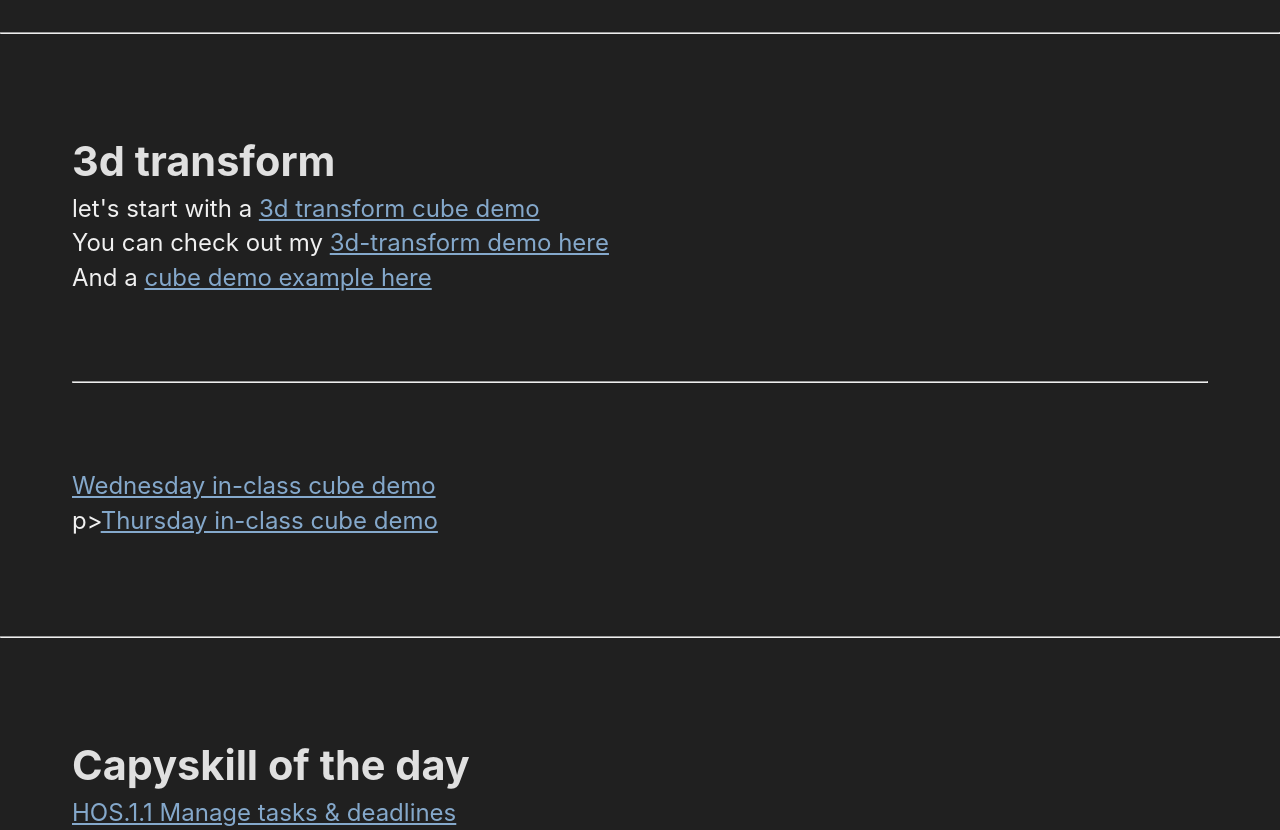
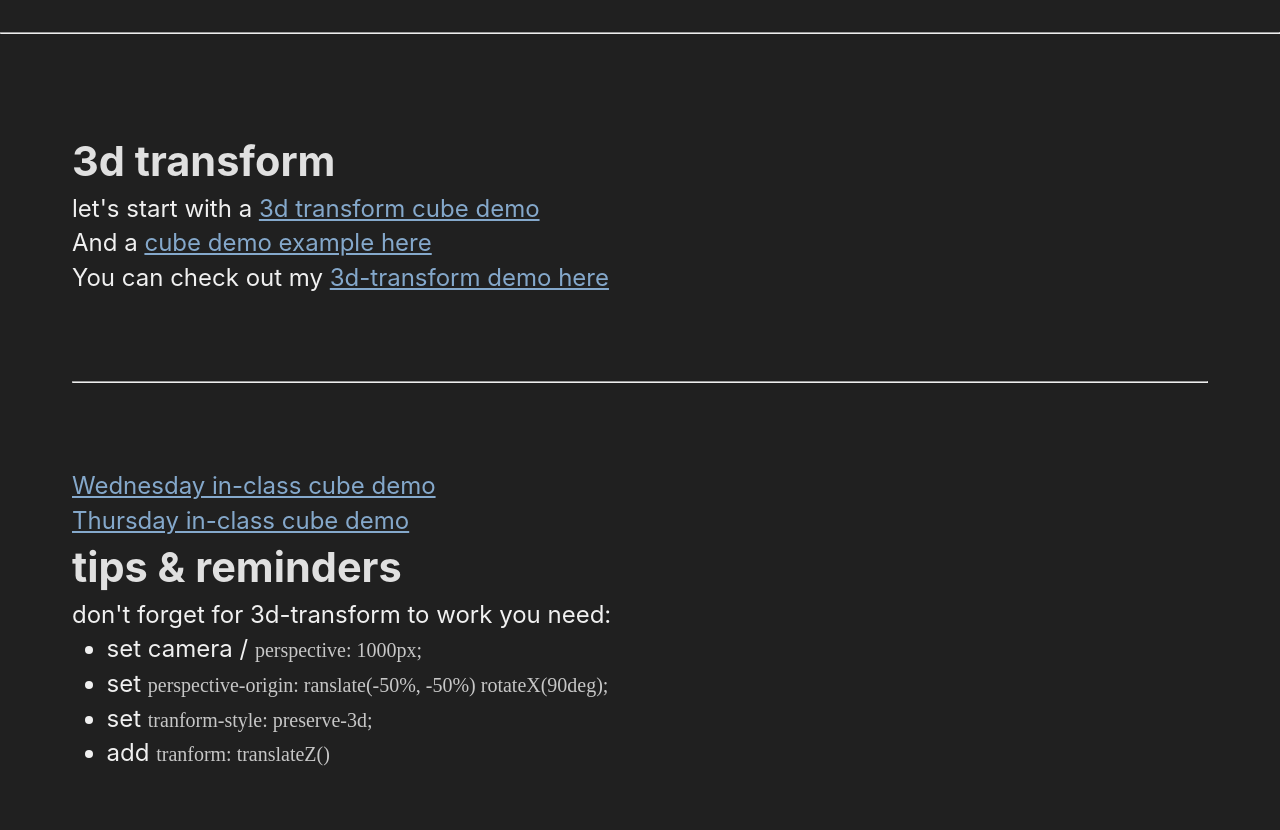
Before and after one commit to brucenorton/nortonb.582multi.media, a plain HTML site: page public_html/2024-25/web2/index.html in a window 1280 px wide. Shown: the part 1040-1870 px from the top of the page. Drawn offline with Linux system fonts and the light colour scheme.

Commit message:
thursday 3d demo

```diff
--- a/public_html/2024-25/web2/animation/cube-class-demo-thursday.html
+++ b/public_html/2024-25/web2/animation/cube-class-demo-thursday.html
@@ -6,7 +6,7 @@
   <title>cards demo</title>
   <link rel="stylesheet" href="../css/reset.css">
   <link rel="stylesheet" href="../css/web2.css">
-  <link rel="stylesheet" href="css/cube-class-demo.css">
+  <link rel="stylesheet" href="css/cube-class-demo-thursday.css">
 </head>
 <body>
 
@@ -19,7 +19,7 @@
 
         <div class="front"></div>
         <div class="back"></div>
-        <div class="right"></div>
+        <div class="right">r</div>
         <div class="left"></div>
         <div class="top"></div>
         <div class="bottom"></div>
--- a/public_html/2024-25/web2/css/reset.css
+++ b/public_html/2024-25/web2/css/reset.css
@@ -41,8 +41,8 @@ h5 {font-size: 1.2rem;}
 small, .text_small {font-size: 0.833rem;}
 pre,
 code {
-  font-size: 1.2rem;
-  font-family: "Inter", sans-serif;
+  font-size: .833rem;
+  font-family: courier monospace;
   color: rgba(255, 255, 255, 0.75);
   white-space: pre-wrap;
 }
--- a/public_html/2024-25/web2/index.html
+++ b/public_html/2024-25/web2/index.html
@@ -48,11 +48,20 @@
     <article>
       <h3>3d transform</h3>
       <p>let's start with a <a href="animation/cube-demo.html">3d transform cube demo</a></p>
+      <p>And a <a href="animation/box.html">cube demo example here</a></p>
       <p>You can check out my <a href="animation/3d-transform.html">3d-transform demo here</a></p>
-      <p>And a <a href="animation/box.html">cube demo example here</a></p>
       <hr>
       <p><a href="animation/cube-class-demo.html">Wednesday in-class cube demo </a></p>
-      p><a href="animation/cube-class-demo-thursday.html">Thursday in-class cube demo </a></p>
+      <p><a href="animation/cube-class-demo-thursday.html">Thursday in-class cube demo </a></p>
+      <h3>tips & reminders</h3>
+      <p>don't forget for 3d-transform to work you need:</p>
+      <ul>
+        <li>set camera / <code>perspective: 1000px;</code></li>
+        <li>set <code>perspective-origin: ranslate(-50%, -50%) rotateX(90deg);</code></li>
+        <li>set <code>tranform-style: preserve-3d;</code></li>
+        <li>add <code>tranform: translateZ() </code></li>
+
+      </ul>
     </article>
 
     <hr>
--- a/public_html/css/reset.css
+++ b/public_html/css/reset.css
@@ -38,8 +38,8 @@ h5 {font-size: 1.2rem;}
 small, .text_small {font-size: 0.833rem;}
 pre,
 code {
-  font-size: 1.2rem;
-  font-family: "Inter", sans-serif;
+  font-size: .833rem;
+  font-family: 'Courier New', Courier, monospace;
   color: rgba(255, 255, 255, 0.75);
   white-space: pre-wrap;
 }
```
Also changed, not shown: public_html/2024-25/web2/animation/css/cube-class-demo-thursday.css (+15 -9 lines).
